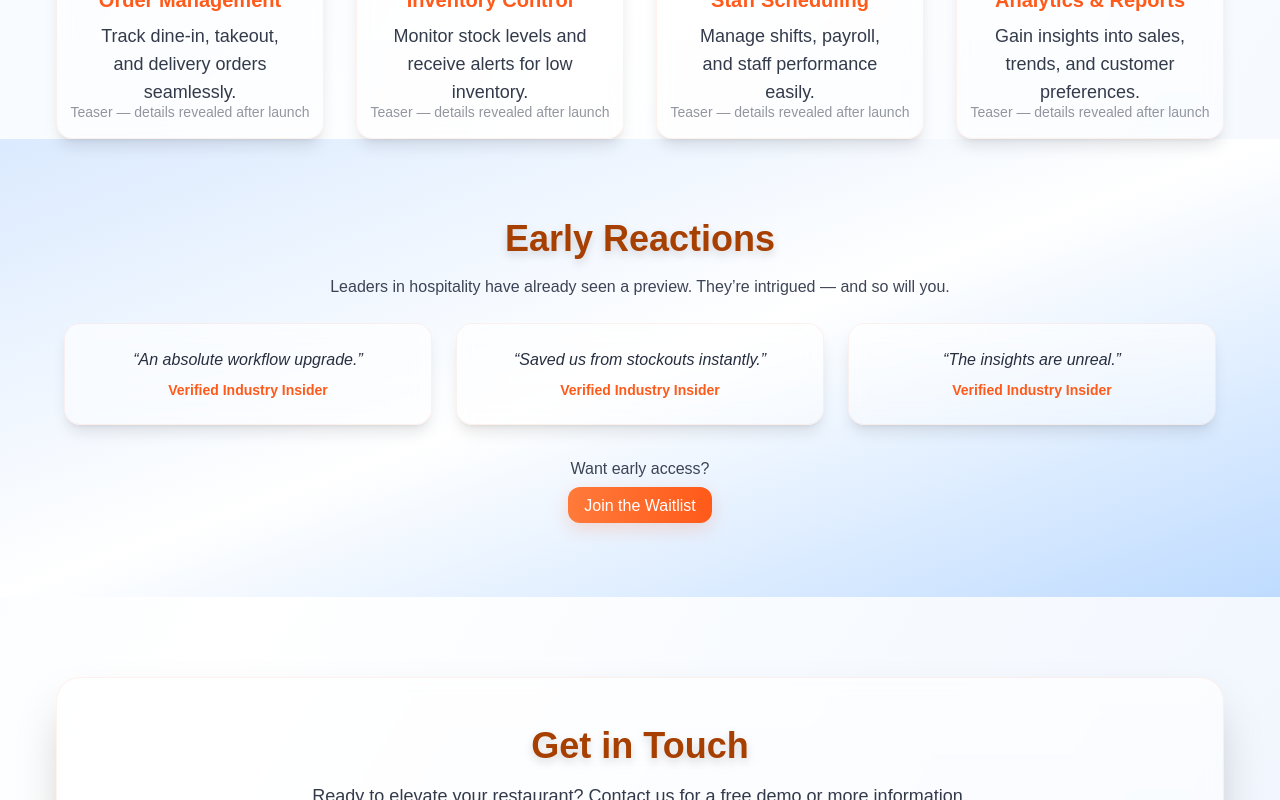
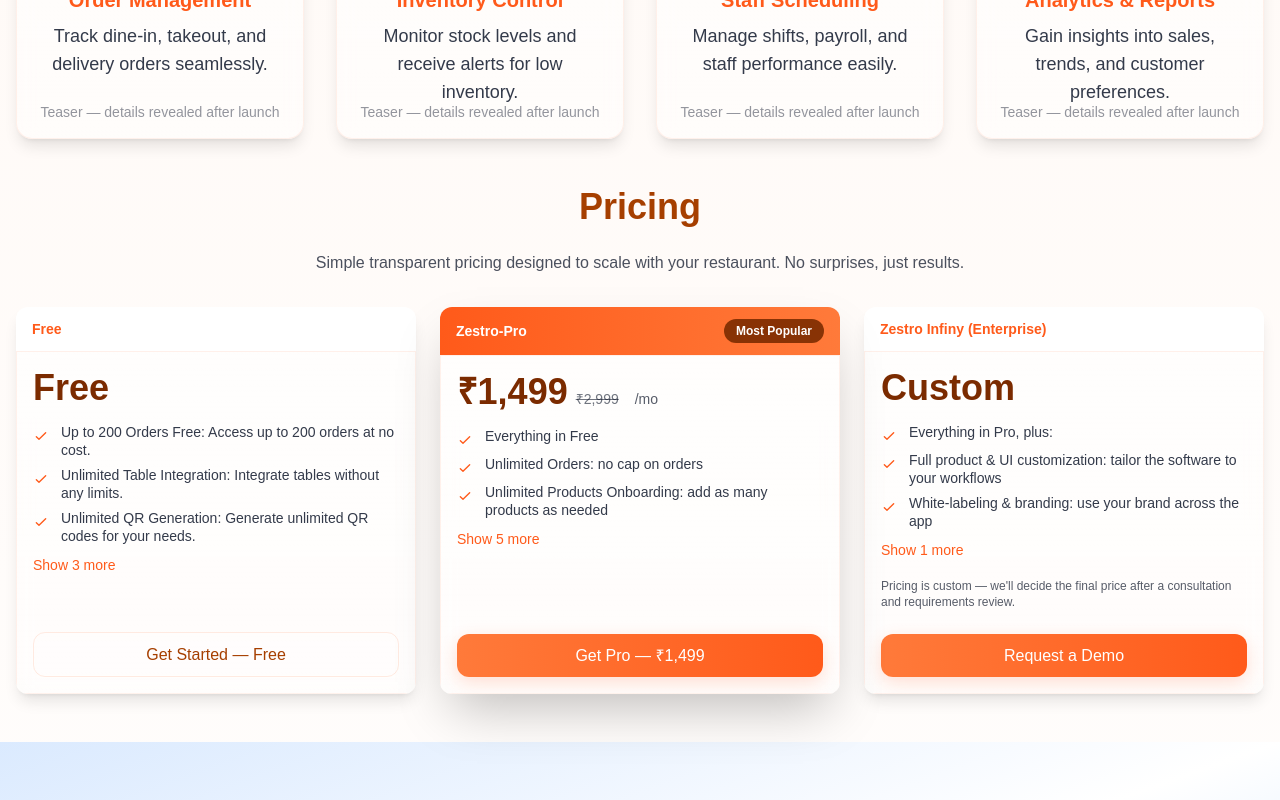
Before and after one commit to nandanSrivastava/Zestro, a Next.js app: page / in a window 1280 px wide. Shown: the part 1080-1880 px from the top of the page. Built offline with nearby package versions, Linux system fonts and the light colour scheme; no server answers.

Commit message:
feat: created pricing page

```diff
--- a/src/app/Components/landing-page/Hero.js
+++ b/src/app/Components/landing-page/Hero.js
@@ -16,7 +16,7 @@ function nextMonth21() {
 
 export default function Hero() {
   return (
-  <section className="relative w-full h-[calc(100vh-64px)] flex flex-col justify-center items-center hero-bg overflow-hidden py-4">
+  <section className="relative w-full hero-section flex flex-col justify-center items-center hero-bg overflow-hidden py-4">
       <div className="absolute inset-0 z-0 animate-gradient-x">
         <svg width="100%" height="100%" viewBox="0 0 1440 320" fill="none" xmlns="http://www.w3.org/2000/svg">
           <path fill="var(--zestro-primary)" fillOpacity="0.12" d="M0,160L48,165.3C96,171,192,181,288,165.3C384,149,480,107,576,117.3C672,128,768,192,864,218.7C960,245,1056,235,1152,208C1248,181,1344,139,1392,117.3L1440,96L1440,320L1392,320C1344,320,1248,320,1152,320C1056,320,960,320,864,320C768,320,672,320,576,320C480,320,384,320,288,320C192,320,96,320,48,320L0,320Z"></path>
@@ -25,7 +25,7 @@ export default function Hero() {
   <div className="relative z-10 text-center glass-card rounded-3xl shadow-2xl px-4 sm:px-8 py-4 sm:py-8 w-full max-w-[980px] mx-auto animate-fade-in">
   <h1 className="text-3xl sm:text-5xl md:text-6xl font-extrabold drop-shadow mb-3 sm:mb-5 animate-fade-in">
     <span className="sr-only">Zestro</span>
-    <Image src="/zestro-logo.png" alt="Zestro" width={240} height={72} className="mx-auto" />
+  <Image src="/zestro-logo.png" alt="Zestro" width={240} height={72} className="mx-auto hero-logo" />
   </h1>
   <h2 className="text-base sm:text-xl md:text-2xl font-semibold text-[color:rgba(15,23,42,0.9)] mb-3 sm:mb-6 animate-fade-in">The Future of Restaurant Management — Coming Soon</h2>
   <p className="text-sm sm:text-base text-[color:rgba(15,23,42,0.8)] mb-6 sm:mb-8 animate-fade-in">A bold new platform built to streamline operations, delight customers, and empower teams. Sign up for early access.</p>
--- /dev/null
+++ b/src/app/Components/landing-page/Pricing.js
@@ -0,0 +1,131 @@
+"use client"
+
+import React, {useState} from 'react'
+
+const tiers = [
+  {
+    id: 'free',
+    name: 'Free',
+    price: 'Free',
+    freq: '',
+    perks: [
+      'Up to 200 Orders Free: Access up to 200 orders at no cost.',
+      'Unlimited Table Integration: Integrate tables without any limits.',
+      'Unlimited QR Generation: Generate unlimited QR codes for your needs.',
+      'Up to 50 Products Onboarding: Onboard up to 50 products within the platform.',
+      'Free Email Marketing (Up to 200 Mails): Utilize free email marketing with a limit of 200 mails.',
+      'Maximum 2 Users: The plan supports up to 2 users.'
+    ]
+  },
+  {
+    id: 'pro',
+    name: 'Zestro-Pro',
+    price: '₹1,499',
+    actualPrice: '₹2,999',
+    freq: '/mo',
+    perks: [
+      'Everything in Free',
+      'Unlimited Orders: no cap on orders',
+      'Unlimited Products Onboarding: add as many products as needed',
+      'Unlimited Emails (Up to 10,000 Mails)',
+      'Unlimited Users',
+      'Advanced reports & analytics',
+      'Staff scheduling',
+      'Personal branding options(logo, description)',
+        ]
+  },
+  {
+    id: 'enterprise',
+    name: 'Zestro Infiny (Enterprise)',
+    price: 'Custom',
+    freq: '',
+    perks: [
+      'Everything in Pro, plus:',
+      'Full product & UI customization: tailor the software to your workflows',
+      'White-labeling & branding: use your brand across the app',
+      'Personalized app (iOS & Android): custom mobile apps for your team'
+    ]
+  }
+]
+
+export default function Pricing(){
+  const [expanded, setExpanded] = useState({})
+  const toggle = (id) => setExpanded(prev => ({...prev, [id]: !prev[id]}))
+
+  return (
+    <section id="pricing" className="py-12">
+      <div className="container">
+        <h2 className="text-3xl sm:text-4xl font-extrabold text-[var(--zestro-orange-800)] mb-6 text-center">Pricing</h2>
+        <p className="text-center text-[color:rgba(15,23,42,0.75)] mb-8 max-w-2xl mx-auto">Simple transparent pricing designed to scale with your restaurant. No surprises, just results.</p>
+
+        <div className="grid grid-cols-1 md:grid-cols-3 gap-6 items-stretch">
+          {tiers.map(t => {
+            const isPro = t.id === 'pro'
+            const isFree = t.id === 'free'
+            const isEnterprise = t.id === 'enterprise'
+            const isExpanded = !!expanded[t.id]
+            const previewCount = 3
+            const perksToShow = isExpanded ? t.perks : t.perks.slice(0, previewCount)
+            return (
+              <div key={t.id} className={`relative rounded-xl overflow-hidden flex flex-col justify-between transform transition-all duration-300 ${isPro ? 'shadow-2xl z-10' : 'shadow-lg'} hover:scale-[1.02]`}>
+                {/* Header with gradient */}
+                <div className={`px-4 py-3 ${isPro ? 'bg-[linear-gradient(90deg,var(--zestro-orange-700),var(--zestro-orange-600))] text-white' : 'bg-white'}`}>
+                  <div className="flex items-center justify-between">
+                    <div className={`text-sm font-semibold ${isPro ? 'text-white' : 'text-[var(--zestro-orange-700)]'}`}>{t.name}</div>
+                    {isPro && (
+                      <div className="text-xs font-semibold bg-[color:var(--zestro-orange-900)]/90 px-3 py-1 rounded-full">Most Popular</div>
+                    )}
+                  </div>
+                </div>
+
+                {/* Body */}
+                <div className={`p-4 glass-card flex-1 flex flex-col justify-between overflow-hidden ${isPro ? '' : ''}`}>
+                  <div>
+                    <div className="flex items-baseline gap-2">
+                      <div className="text-3xl sm:text-4xl font-extrabold text-[color:var(--zestro-orange-900)]">{t.price}</div>
+                      {t.actualPrice && (
+                        <div className="text-sm text-[color:rgba(15,23,42,0.6)] line-through mt-2">{t.actualPrice}</div>
+                      )}
+                      <div className="ml-2 text-sm text-[color:rgba(15,23,42,0.7)]">{t.freq}</div>
+                    </div>
+
+                    <div className="mt-4">
+                      <ul className="space-y-2 text-sm text-[color:rgba(15,23,42,0.85)]">
+                        {perksToShow.map(p => (
+                          <li key={p} className="flex items-start gap-3">
+                            <svg className="w-4 h-4 text-[var(--zestro-orange-700)] flex-shrink-0 mt-1" viewBox="0 0 24 24" fill="none" xmlns="http://www.w3.org/2000/svg"><path d="M5 13l4 4L19 7" stroke="currentColor" strokeWidth="2" strokeLinecap="round" strokeLinejoin="round"/></svg>
+                            <div className="leading-tight">{p}</div>
+                          </li>
+                        ))}
+                      </ul>
+
+                      {t.perks.length > previewCount && (
+                        <div className="mt-2">
+                          <button onClick={() => toggle(t.id)} className="text-sm font-medium text-[var(--zestro-orange-700)] hover:underline">{isExpanded ? 'Show less' : `Show ${t.perks.length - previewCount} more`}</button>
+                        </div>
+                      )}
+                    </div>
+
+                    {isEnterprise && (
+                      <div className="mt-4 text-xs text-[color:rgba(15,23,42,0.7)]">Pricing is custom — we'll decide the final price after a consultation and requirements review.</div>
+                    )}
+                  </div>
+
+                  <div className="mt-6">
+                    {isFree ? (
+                      <button className="btn-outline w-full">Get Started — Free</button>
+                    ) : isEnterprise ? (
+                      <button className="btn-primary w-full">Request a Demo</button>
+                    ) : (
+                      <button className="btn-primary w-full">Get Pro — {t.price}</button>
+                    )}
+                  </div>
+                </div>
+              </div>
+            )
+          })}
+        </div>
+      </div>
+    </section>
+  )
+}
--- a/src/app/globals.css
+++ b/src/app/globals.css
@@ -19,6 +19,8 @@ body {
   color: var(--foreground);
   font-family: Arial, Helvetica, sans-serif;
 }
+* { box-sizing: border-box; }
+img { max-width: 100%; height: auto; display: block; }
 :root{
   --background: linear-gradient(180deg,#fff7f2 0%,#ffffff 100%);
   --foreground: #0f172a;
@@ -64,7 +66,22 @@ body {
 .hero-gradient { background: linear-gradient(90deg, var(--zestro-primary), rgba(255,122,58,0.6)); }
 
 /* Responsive container helper */
-.container { max-width: 1200px; margin: 0 auto; padding: 0 1rem; }
+.container { max-width: 1280px; margin: 0 auto; padding: 0 1rem; }
+
+@media (max-width: 768px) {
+  .container { padding: 0 0.75rem; }
+}
+
+@media (min-width: 1280px) {
+  .container { max-width: 1400px; }
+}
+
+/* Make hero responsive */
+.hero-section { min-height: calc(100vh - 64px); }
+.hero-logo { width: 180px; height: auto; }
+@media (min-width: 768px) {
+  .hero-logo { width: 240px; }
+}
 
 @media (max-width: 640px){
   h1 { font-size: 1.6rem; }
--- a/src/app/page.js
+++ b/src/app/page.js
@@ -3,6 +3,7 @@ import Header from "./Components/landing-page/Header";
 import Hero from "./Components/landing-page/Hero";
 import Features from "./Components/landing-page/Features";
 import Testimonials from "./Components/landing-page/Testimonials";
+import Pricing from "./Components/landing-page/Pricing";
 import Contact from "./Components/landing-page/Contact";
 
 const SITE = process.env.NEXT_PUBLIC_SITE_URL || 'http://localhost:3000'
@@ -20,11 +21,12 @@ export const metadata = {
 
 export default function Page() {
   return (
-    <main className="bg-gradient-to-br from-blue-50 via-white to-blue-50 min-h-screen w-full">
+  <main className="min-h-screen w-full" style={{background: 'var(--background)'}}>
       <Header />
       <Hero />
-      <Features />
-      <Testimonials />
+  <Features />
+  <Pricing />
+  <Testimonials />
       <Contact />
     </main>
   );
```
